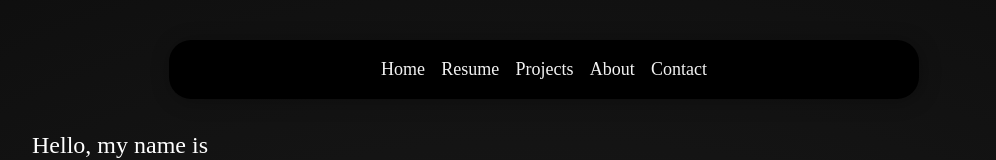
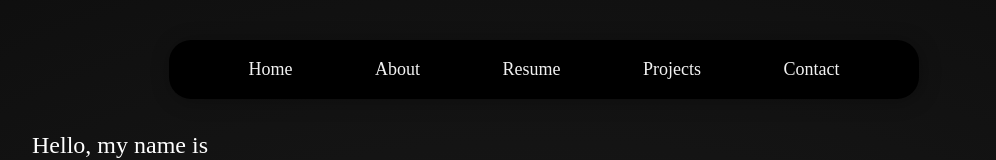
Before and after one commit to noahvogtli/portfolio, a website: page index.html in a window 1280 px wide. Shown: the top 160 px of the page, without its empty margins (96-1092 px from the left). Drawn offline with nearby package versions, Linux system fonts and the light colour scheme; a web font is replaced by a local one.

Commit message:
styled the navbar

```diff
--- a/index.html
+++ b/index.html
@@ -12,9 +12,9 @@
 <body id="home">
     <nav class="topnav" id="myHeader">
         <a href="#home">Home</a>
+        <a href="#about">About</a>
         <a href="#resume">Resume</a>
         <a href="#projects">Projects</a>
-        <a href="#about">About</a>
         <a href="#contact">Contact</a>
     </nav>
     <div class="flex-container">
@@ -25,8 +25,8 @@
             </article>
         </div>
     </div>
-    <div class="space"></div>
-    <div class="about-div" id="about">
+    <div class="space" id="about"></div>
+    <div class="about-div">
         <h1 class="about-heading">About</h1>
         <p>I am a 19 year old student at Rochester Institute of Technology pursuing my Bachelor's of Science degree in Software Engineering. I am currently in my second year. I have been programming since my senior year in high school and love to create things. Throughout my four semesters at RIT, I have learned how to work effectively in teams and the basics of coding.</p>
         <h5>Skills:</h5>
--- a/style.css
+++ b/style.css
@@ -62,7 +62,7 @@ body
     margin: 0 auto; /* Center the element */
     display: flex;
     flex-direction: row;
-    justify-content: space-around;
+    justify-content: space-evenly;
     padding: 5px;
     border-radius: 22px;
     box-shadow: 2px 2px 20px rgba(0, 0, 0, 0.3);
@@ -100,6 +100,7 @@ body
     text-align: left;
     line-height: 35px;
     text-align: center;
+    margin-top: 15%;
 }
 
 .description p
@@ -260,11 +261,10 @@ body
         margin: 0 auto; /* Center the element */
         display: flex;
         flex-direction: row;
-        justify-content: space-between;
         padding: 5px;
         border-radius: 22px;
         box-shadow: 2px 2px 20px rgba(0, 0, 0, 0.3);
-        justify-content: center;
+        justify-content: space-evenly;
         align-items: center;
         align-content: center;
     }
```
